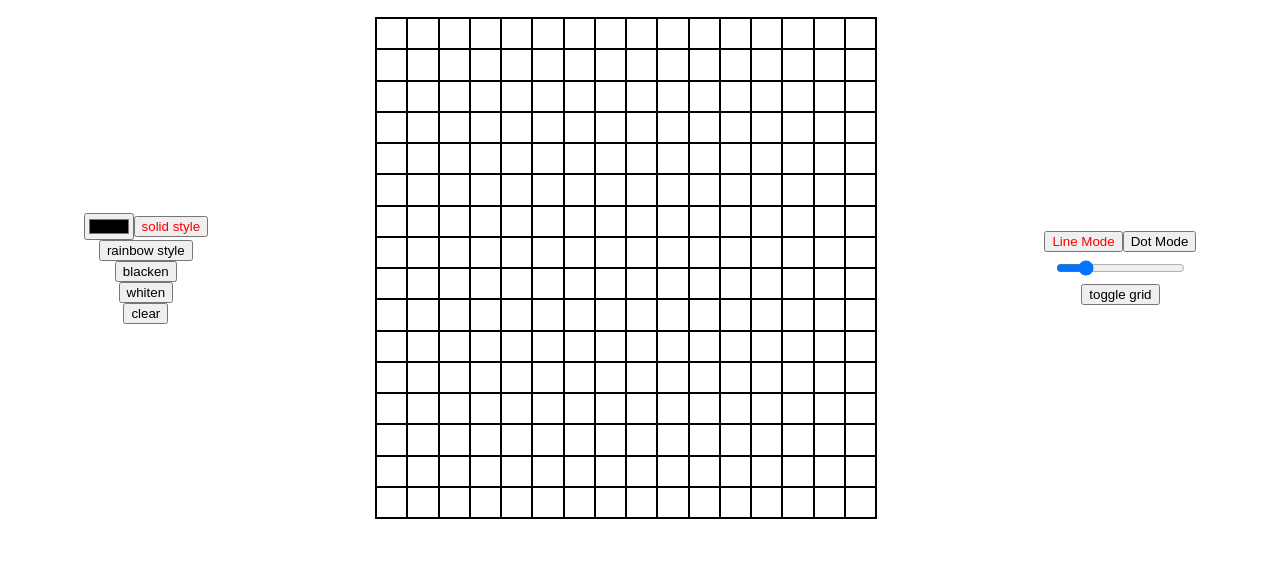
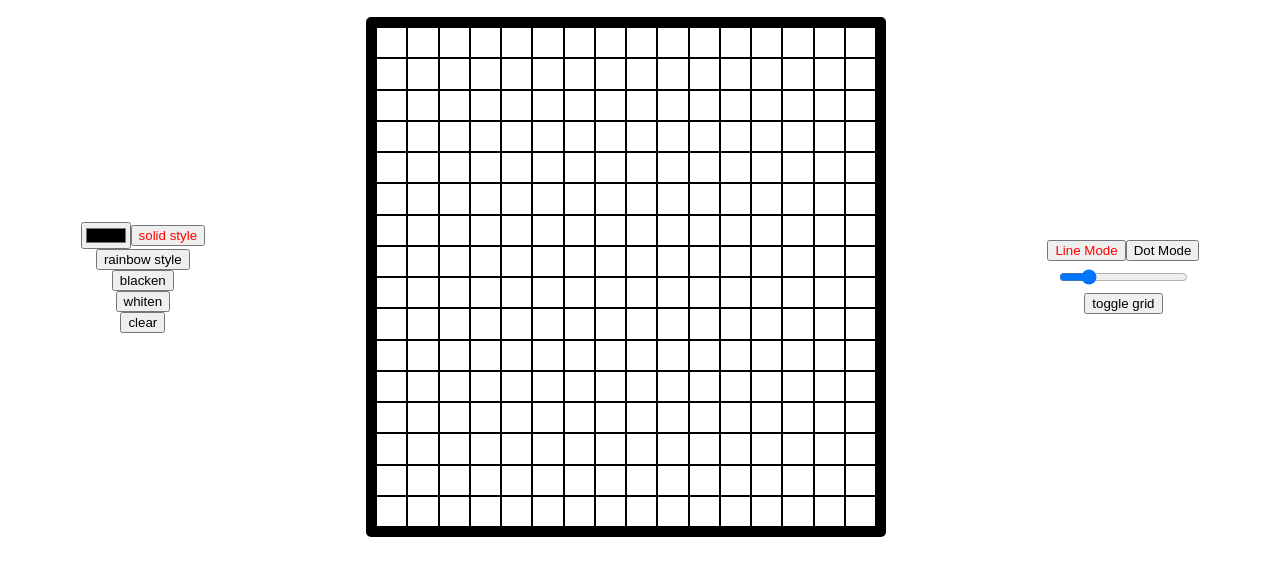
Before and after one commit to IcePillow-cmd/Project-Etch-a-Sketch, a plain HTML site: page index.html in a window 1280 px wide. Shown: the part 99-674 px from the top of the page. Drawn offline with Linux system fonts and the light colour scheme; a web font is replaced by a local one.

Commit message:
Added border and border radius to grid container

```diff
--- a/styles.css
+++ b/styles.css
@@ -10,7 +10,8 @@ body {
 #grid-container {
     width: 500px;
     height: 500px;
-    border: 1px solid black;
+    border: 10px solid black;
+    border-radius: 5px;
     display: flex;
     flex-flow: row wrap;
 }
```
